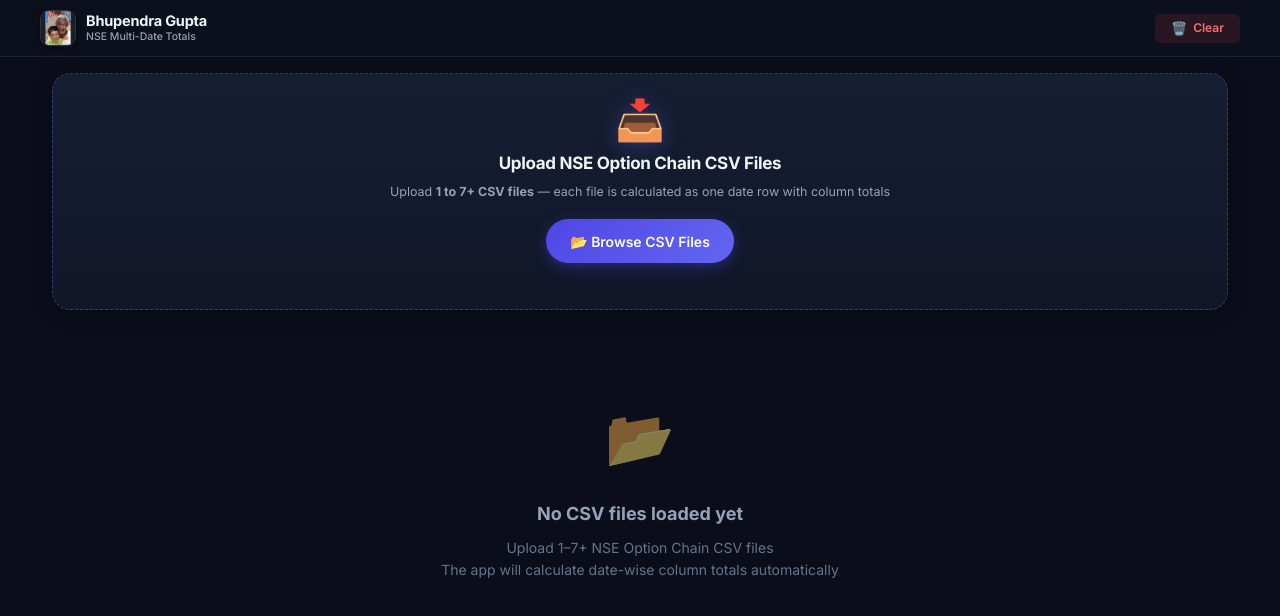
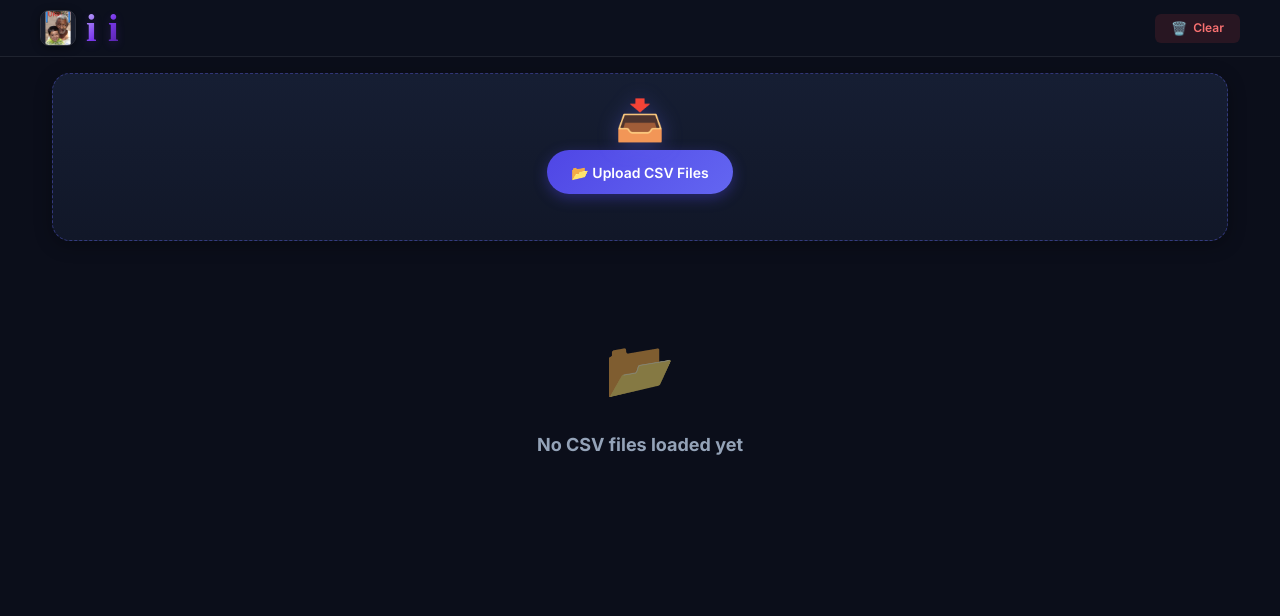
Before and after one commit to RohitBhatt05/semrol-excel-code, a website: page index.html in a window 1280 px wide. Drawn offline with Linux system fonts and the light colour scheme.

Commit message:
total .csv files

```diff
--- a/app.js
+++ b/app.js
@@ -420,7 +420,6 @@ function showEmpty() {
     <div class="empty-state">
       <span class="empty-icon">📂</span>
       <h3>No CSV files loaded yet</h3>
-      <p>Upload 1–7+ NSE Option Chain CSV files<br/>The app will calculate date-wise column totals automatically</p>
     </div>`;
 }
 
--- a/index.html
+++ b/index.html
@@ -32,8 +32,7 @@
       <div class="app-logo">
         <img src="icon-192.png" alt="Bhupendra Gupta Logo" class="logo-img" />
         <div class="logo-text-group">
-          <span class="logo-text">Bhupendra Gupta</span>
-          <span class="logo-sub">NSE Multi-Date Totals</span>
+          <span class="logo-text">i i</span>
         </div>
       </div>
       <div class="header-actions">
@@ -60,11 +59,11 @@
       <div class="upload-zone" id="uploadZone" role="button" tabindex="0"
         aria-label="Drop CSV files here or tap to browse">
         <span class="upload-icon" aria-hidden="true">📥</span>
-        <h1 class="upload-title">Upload NSE Option Chain CSV Files</h1>
+        <!-- <h1 class="upload-title">Upload NSE Option Chain CSV Files</h1>
         <p class="upload-subtitle">
           Upload <strong>1 to 7+ CSV files</strong> — each file is calculated as one date row with column totals
-        </p>
-        <button id="browseBtn" class="upload-btn" type="button">📂 Browse CSV Files</button>
+        </p> -->
+        <button id="browseBtn" class="upload-btn" type="button">📂 Upload CSV Files</button>
         <input type="file" id="fileInput" accept=".csv,text/csv,text/plain,application/vnd.ms-excel" multiple
           aria-label="CSV file input" />
         <div class="file-chip-list" id="fileChips" aria-live="polite"></div>
--- a/style.css
+++ b/style.css
@@ -138,14 +138,18 @@ body {
 }
 
 .logo-text {
-  font-size: 14.5px;
-  font-weight: 700;
-  letter-spacing: -0.2px;
-  color: #f1f5f9;
-  line-height: 1.2;
-  white-space: nowrap;
-  overflow: hidden;
-  text-overflow: ellipsis;
+  font-family: 'UnifrakturMaguntia', 'Old English Text MT', serif;
+  font-size: 38px;
+  font-weight: 900;
+  letter-spacing: 1px;
+  line-height: 1;
+
+  background: linear-gradient(135deg, #C4B5FD, #7C3AED, #4C1D95);
+  -webkit-background-clip: text;
+  background-clip: text;
+  -webkit-text-fill-color: transparent;
+
+  text-shadow: 0 3px 10px rgba(124, 58, 237, 0.2);
 }
 
 .logo-sub {
```
